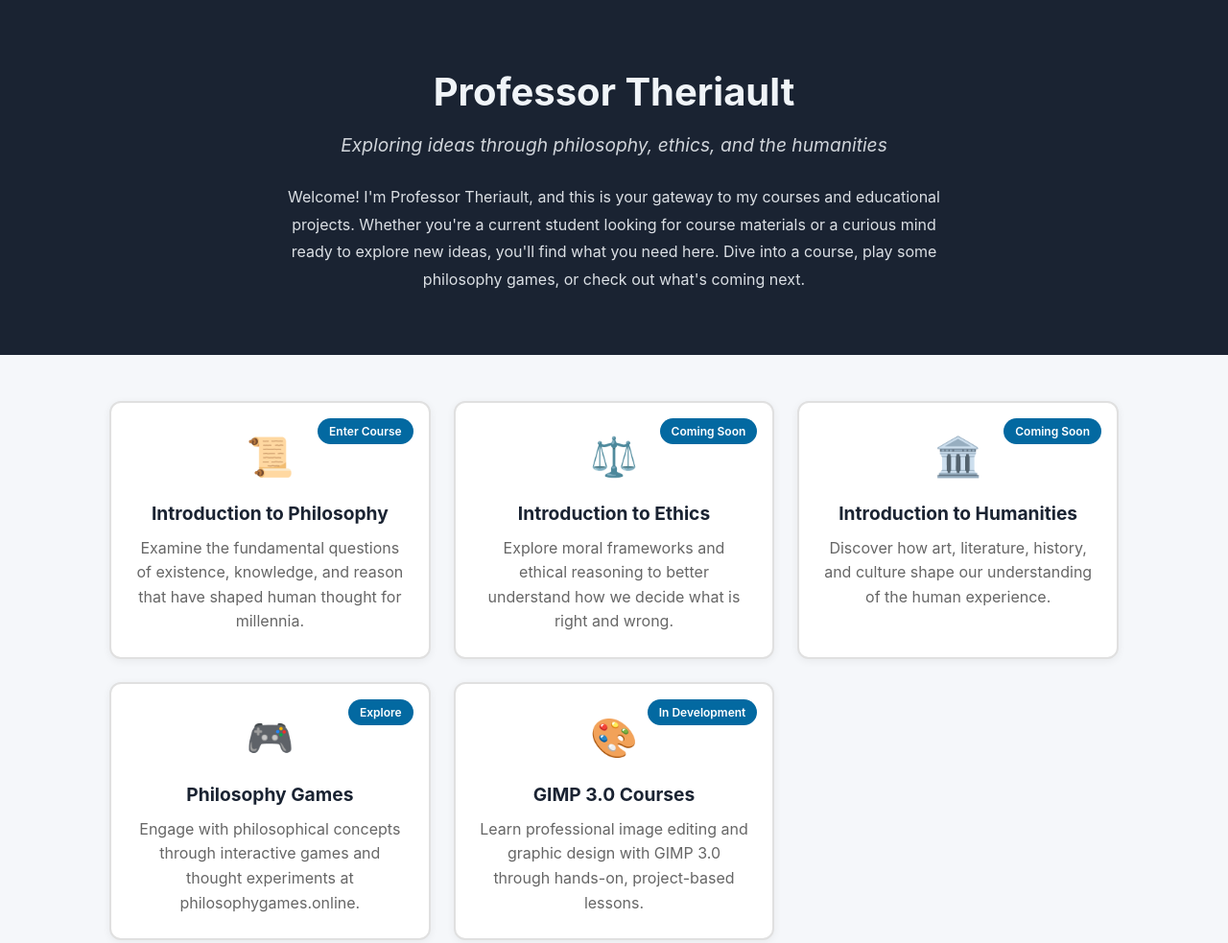
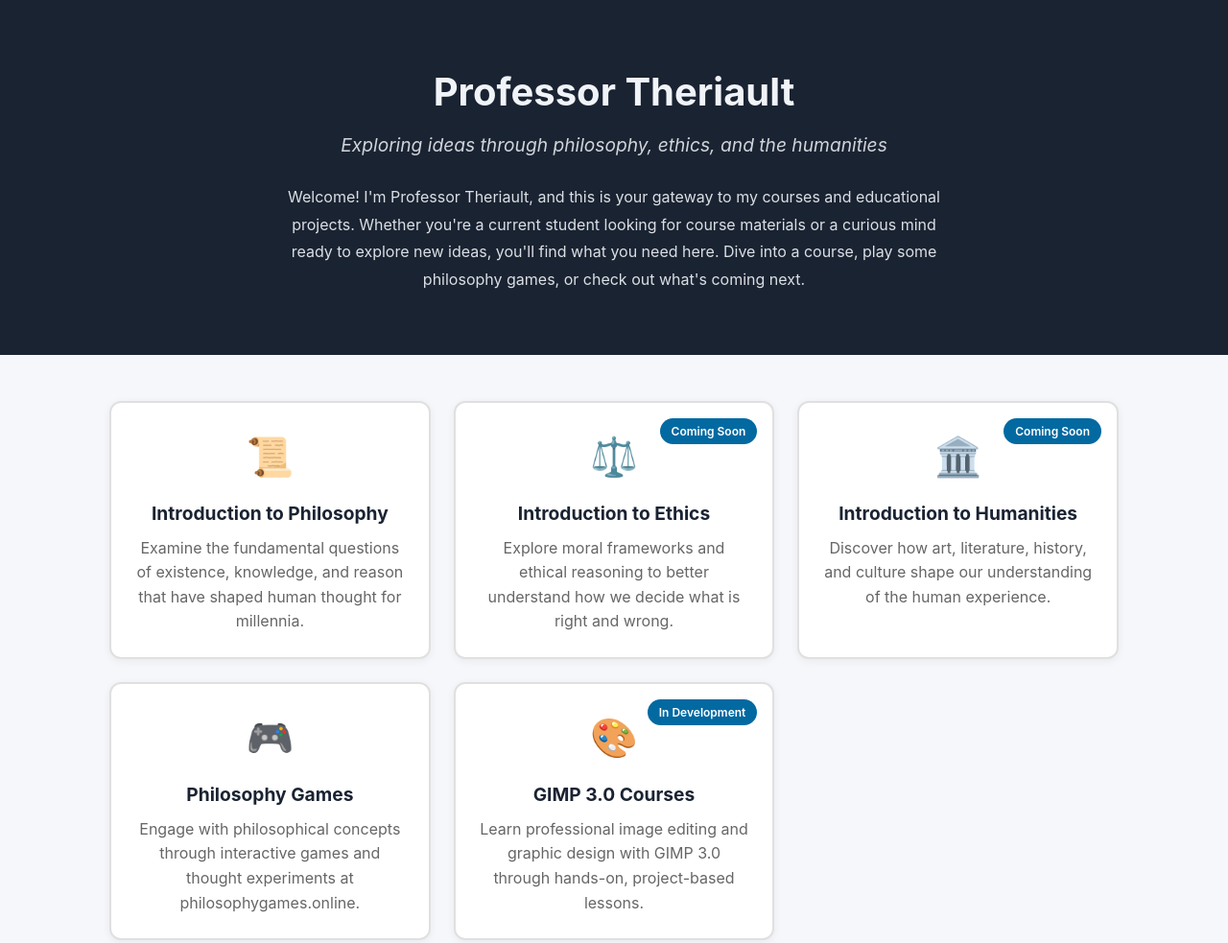
Before and after one commit to phdynamic/professortheriault, an Eleventy site: page index.html in a window 1280 px wide. Shown: the top 983 px of the page at 96% size. Built offline with nearby package versions, Linux system fonts and the light colour scheme; Eleventy itself is replaced by a stand-in of ours; files that its build step writes are made by us from their sources.

Commit message:
style: remove Enter Course and Explore badges from homepage cards

```diff
--- a/index.html
+++ b/index.html
@@ -187,7 +187,6 @@
     <div class="card-grid">
 
       <a href="/phil1301/" class="card-link">
-        <span class="badge">Enter Course</span>
         <div class="card-body">
           <span class="card-icon" role="img" aria-label="Philosophy">&#128220;</span>
           <h2>Introduction to Philosophy</h2>
@@ -214,7 +213,6 @@
       </div>
 
       <a href="https://philosophygames.online" target="_blank" rel="noopener noreferrer" class="card-link">
-        <span class="badge">Explore</span>
         <div class="card-body">
           <span class="card-icon" role="img" aria-label="Philosophy Games">&#127918;</span>
           <h2>Philosophy Games</h2>
```
